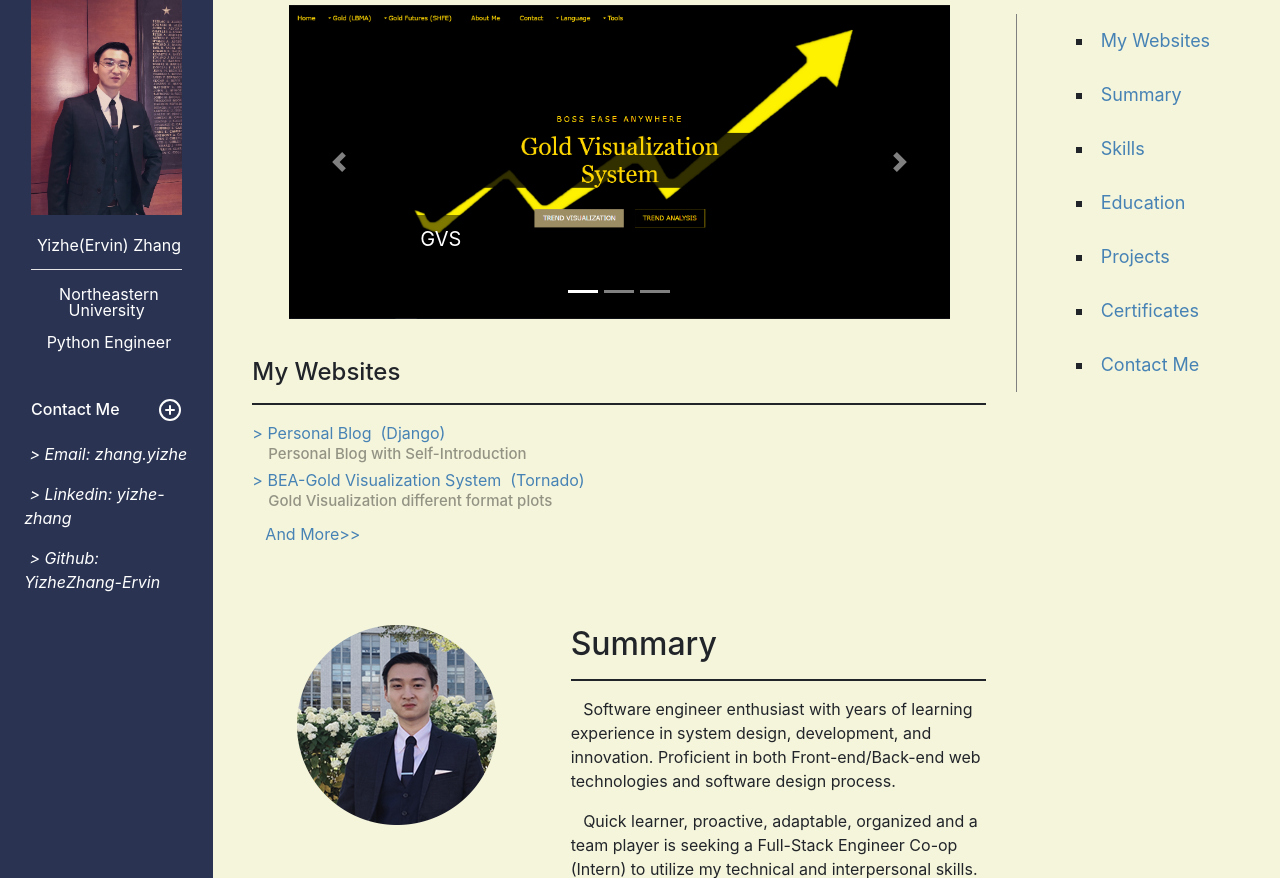
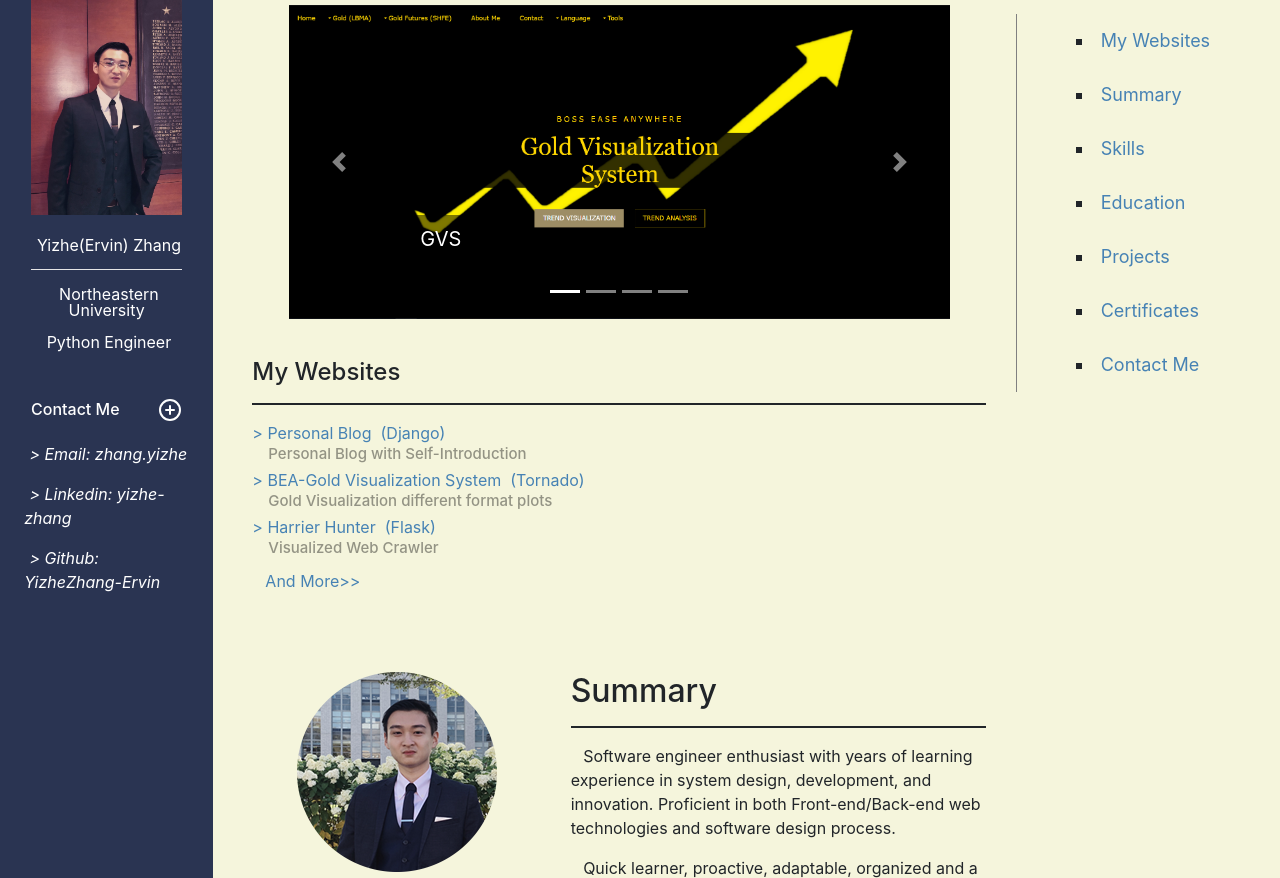
Before and after one commit to YizheZhang-Ervin/EasyEZ_V2, a Django app: page /introduction/ in a window 1280 px wide. Shown: the part 66-944 px from the top of the page. Run offline with Django 3.2, Linux system fonts and the light colour scheme; some libraries are stand-ins or nearby versions.

Commit message:
add harrier

```diff
--- a/Blog/templates/header.html
+++ b/Blog/templates/header.html
@@ -39,6 +39,7 @@
                         <div class="dropdown-menu bg-dark" aria-labelledby="dropdown03">
                             <a class="dropdown-item color_white" href="/pfas/">PFAS</a>
                             <a class="dropdown-item color_white" target="_blank" href="https://bea-analysis.herokuapp.com/">BEA-GVS</a>
+                            <a class="dropdown-item color_white" target="_blank" href="https://harrierhunter.herokuapp.com/">Harrier</a>
                         </div>
                     </li>
                 </ul>
--- a/Blog/templates/introduction.html
+++ b/Blog/templates/introduction.html
@@ -14,6 +14,7 @@
                             <li data-target="#myCarousel" data-slide-to="0" class="active"></li>
                             <li data-target="#myCarousel" data-slide-to="1" class=""></li>
                             <li data-target="#myCarousel" data-slide-to="2" class=""></li>
+                            <li data-target="#myCarousel" data-slide-to="3" class=""></li>
                         </ol>
                         <div class="carousel-inner">
                             <div class="carousel-item active">
@@ -40,6 +41,14 @@
                                     </div>
                                 </div>
                             </div>
+                            <div class="carousel-item">
+                                <img width="100%" src="{% static 'img/harrier-crs.png'%}">
+                                <div class="container">
+                                    <div class="carousel-caption">
+                                        <p><a class="btn btn-lg bgc_black" href="#" role="button">Harrier</a></p>
+                                    </div>
+                                </div>
+                            </div>
                         </div>
                         <a class="carousel-control-prev" href="#myCarousel" role="button" data-slide="prev">
                           <span class="carousel-control-prev-icon" aria-hidden="true"></span>
@@ -58,6 +67,8 @@
                     <h5 class="pi">&nbsp;&nbsp;&nbsp;&nbsp;Personal Blog with Self-Introduction</h5>
                     <a target="_blank" href="https://bea-analysis.herokuapp.com/" class="ws">&gt; BEA-Gold Visualization System &nbsp;(Tornado)</a>
                     <h5 class="pi">&nbsp;&nbsp;&nbsp;&nbsp;Gold Visualization different format plots </h5>
+                    <a target="_blank" href="https://harrierhunter.herokuapp.com/" class="ws">&gt; Harrier Hunter &nbsp;(Flask)</a>
+                    <h5 class="pi">&nbsp;&nbsp;&nbsp;&nbsp;Visualized Web Crawler</h5>
                     <a target="_blank" href='https://github.com/YizheZhang-Ervin' class="btn">And More>></a>
                     <br><br><br><br>
                     <!-- summary -->
```
Also changed, not shown: static/img/harrier-crs.png (added).
